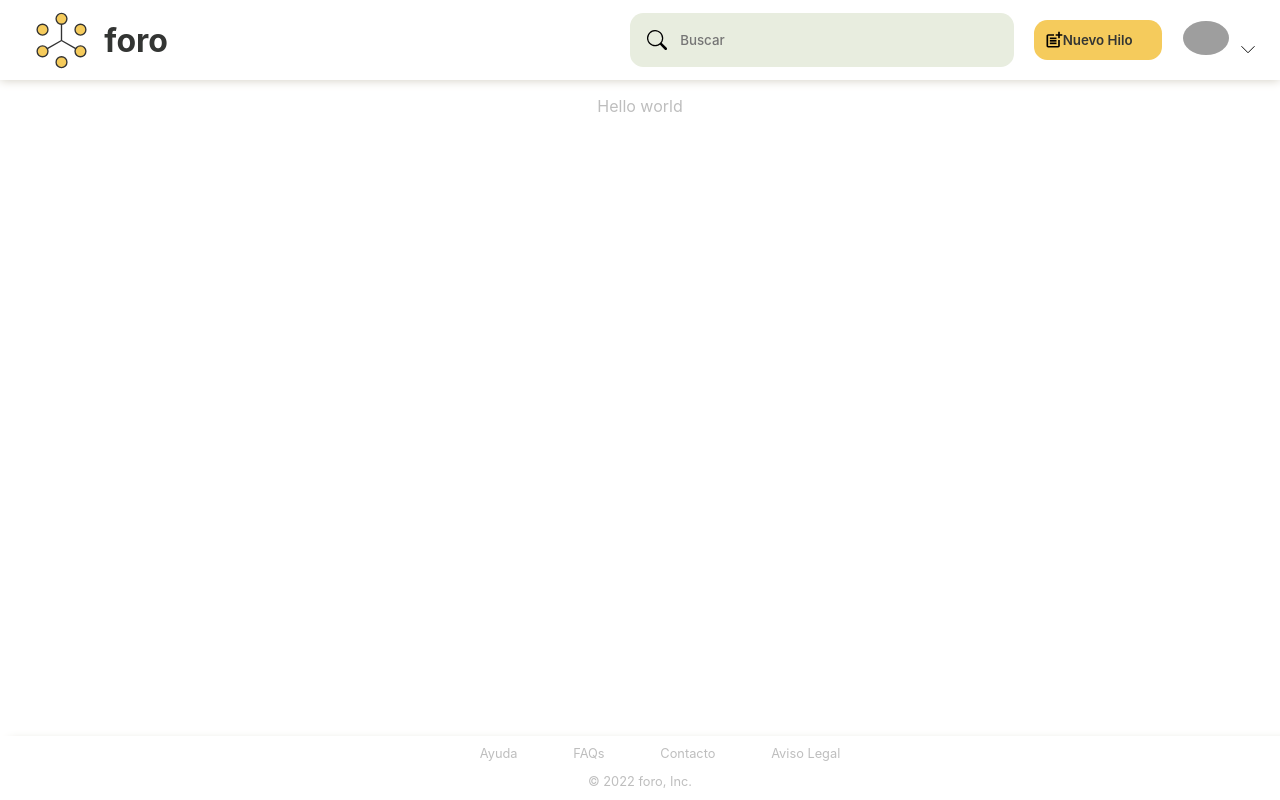
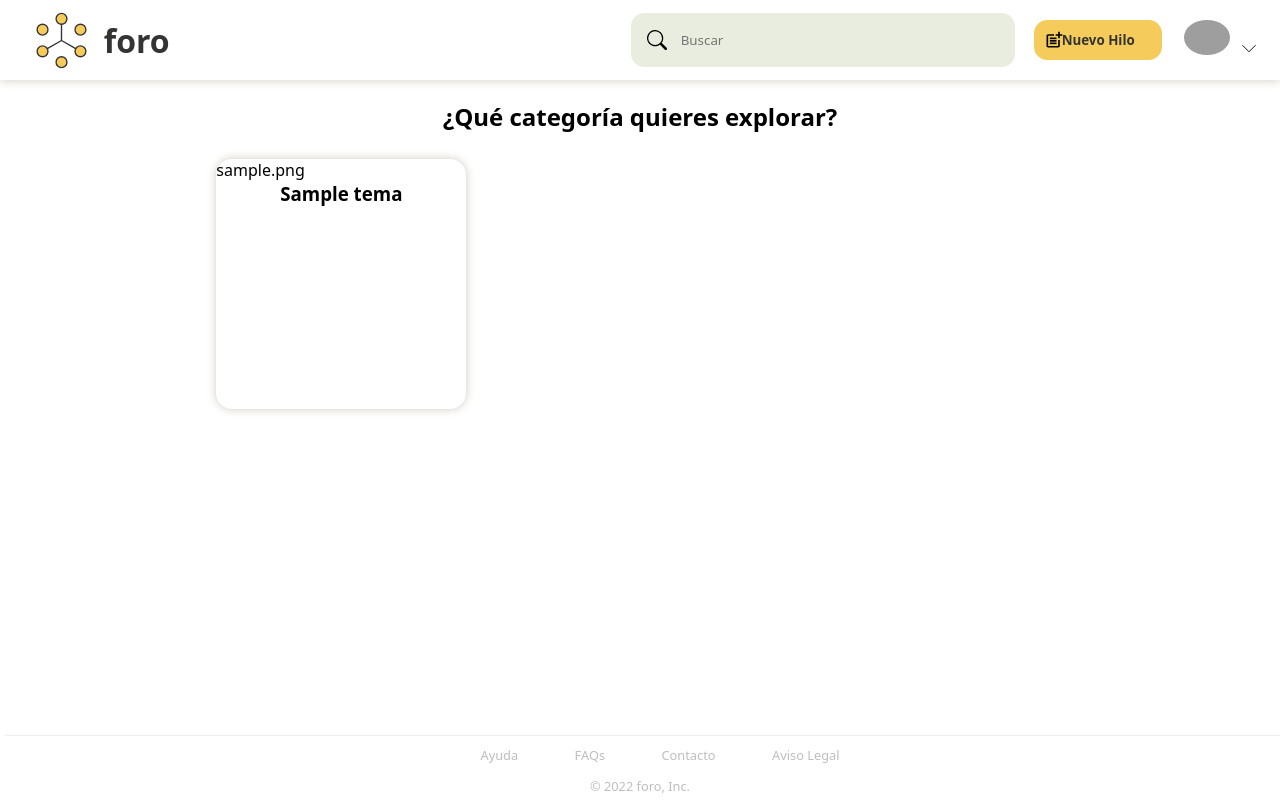
Before and after one commit to rauledutorres/Proyecto-2-Foros, a PHP site: page /temas.php in a window 1280 px wide. Run offline with PHP 8.4, Linux system fonts and the light colour scheme; tables that the repository leaves empty hold one stand-in row (values such as "Sample post"); data that the repository does not hold is empty; some libraries are stand-ins or nearby versions; grey boxes are pictures that could not be loaded.

Commit message:
Diseño estatico y dinamico pagina temas, añadiendo desde bbdd

```diff
--- /dev/null
+++ b/components/conector.php
@@ -0,0 +1,6 @@
+<?php
+$mysqli = new mysqli("localhost","root","","foros");
+if ($mysqli -> connect_errno) {
+  echo "Failed to connect to MySQL: " . $mysqli -> connect_error;
+  exit();
+}
--- a/components/footer.php
+++ b/components/footer.php
@@ -1,5 +1,5 @@
-
-<div class="footer">
+</main>
+<footer class="footer">
   <ul>
     <li><a href="#">Ayuda</a></li>
     <li><a href="#">FAQs</a></li>
@@ -7,7 +7,7 @@
     <li><a href="#">Aviso Legal</a></li>
   </ul>
   <p>© <?php echo date("Y");?> foro, Inc.</p>
-</div>
+</footer>
 </body>
 
 </html>
--- a/components/header.php
+++ b/components/header.php
@@ -1,3 +1,15 @@
+<?php
+include 'components/conector.php';
+
+$headquery = "SELECT tema_id, tema_nombre FROM temas ORDER BY tema_nombre ASC";
+$resultOne = $mysqli->query($headquery);
+
+$temas = [];
+while ($fila = $resultOne->fetch_assoc()) {
+    $temas[] = $fila;
+}
+
+?>
 <!DOCTYPE html>
 <html lang="en">
 
@@ -42,12 +54,17 @@
     </div>
     <script src="js/header.js"></script>
   </header>
+  <main id="main">
   <div class="modal" id="newPostModal">
     <div id="newPost">
       <form id="postForm">
         <input type="text" class="input" name="posttitle" id="postTitle" placeholder="Título">
-        <select>
+        <select name="category">
           <option selected="true" disabled="disabled">Selecciona un tema</option>
+          <?php
+          for ($i=0; $i < count($temas); $i++) {
+            echo '<option value="'.$temas[$i]["tema_id"].'">'.$temas[$i]["tema_nombre"].'</option>"';
+          }?>
         </select>
         <textarea name="postDescription" id="description"></textarea>
         <div id="postButtons">
--- a/css/footer.css
+++ b/css/footer.css
@@ -1,18 +1,11 @@
-* {
-
-    font-family: -apple-system, BlinkMacSystemFont, 'Segoe UI', Roboto, Oxygen, Ubuntu, Cantarell, 'Open Sans', 'Helvetica Neue', sans-serif;
-  }
 
   .footer {
     background-color: #fff;
-    position: absolute;
-    bottom: 0;
-    margin-top: 20px;
     height: 5em;
     width: 100%;
-    box-shadow: 10px 5px 10px #cfcbbf;
+    box-shadow: 5px 0px 2px #cfcbbf;
     font-size: 0.8em;
-    z-index: 0;
+    z-index: 50;
   }
 
   ul {
@@ -40,7 +33,7 @@
     text-decoration: underline;
   }
 
-  p {
+  footer p {
     color: #bebebe;
     text-align: center;
   }
--- a/css/header.css
+++ b/css/header.css
@@ -10,14 +10,15 @@
 * {
     font-family: system-ui, -apple-system, BlinkMacSystemFont, 'Segoe UI', Roboto, Oxygen, Ubuntu, Cantarell, 'Open Sans', 'Helvetica Neue', sans-serif;
     box-sizing: border-box;
-
 }
 
 body {
+    padding: 0;
     margin: 0;
     width: 100%;
     height: 100vh;
-    position: relative;
+    display: flex;
+    flex-direction: column;
 }
 
 
@@ -168,7 +169,6 @@ h1 {
 }
 
 #profileIcon {
-    position: relative;
     cursor: pointer;
 }
 
@@ -350,6 +350,7 @@ h1 {
     margin-bottom: 2%;
     padding: 2%;
     border-radius: 1em;
+    width: 100%;
 }
 
 @media only screen and (max-width: 768px) {
@@ -385,3 +386,7 @@ h1 {
         margin-right: 5px;
     }
 }
+
+main {
+    flex-grow: 1;
+}
--- a/css/temas.css
+++ b/css/temas.css
@@ -0,0 +1,32 @@
+h2 {
+    text-align: center;
+}
+
+#categoryContainer{
+    display: grid;
+    grid-template-columns: 1fr 1fr 1fr;
+    row-gap: 4%;
+    justify-items: center;
+    width: 70%;
+    margin: 2% auto;
+}
+
+.category svg {
+    display: block;
+    margin: 3% auto;
+    width: 80%;
+    height: 80%;
+}
+
+.category{
+    width: 250px;
+    height: 250px;
+    border-radius: 1em;
+    box-shadow: 0 0 10px #cfcbbf;
+}
+
+.category h3{
+    text-align: center;
+    margin: 0;
+    height: 20%;
+}
--- a/temas.php
+++ b/temas.php
@@ -1,8 +1,29 @@
 <?php
+$title = "Categorías";
 $css = "css/temas.css";
 include 'components/header.php';
+
+$query = "SELECT tema_id AS id, tema_nombre AS tema, tema_img AS img FROM temas ORDER BY tema ASC";
+$result = $mysqli->query($query);
+
+$array = [];
+while ($fila = $result->fetch_assoc()) {
+    $array[] = $fila;
+}
 ?>
-<p>Hello world</p>
+
+<div class="pageContent">
+    <h2>¿Qué categoría quieres explorar?</h2>
+    <div id="categoryContainer">
+    <?php
+    for ($i=0; $i < count($array); $i++) {
+        echo '<div class="category">
+        '.$array[$i]["img"].'
+            <h3>'.$array[$i]["tema"].'</h3>
+        </div>';
+    }?>
+    </div>
+</div>
 <?php
 include 'components/footer.php';
 ?>
```
Also changed, not shown: img/web/code.svg (added).
